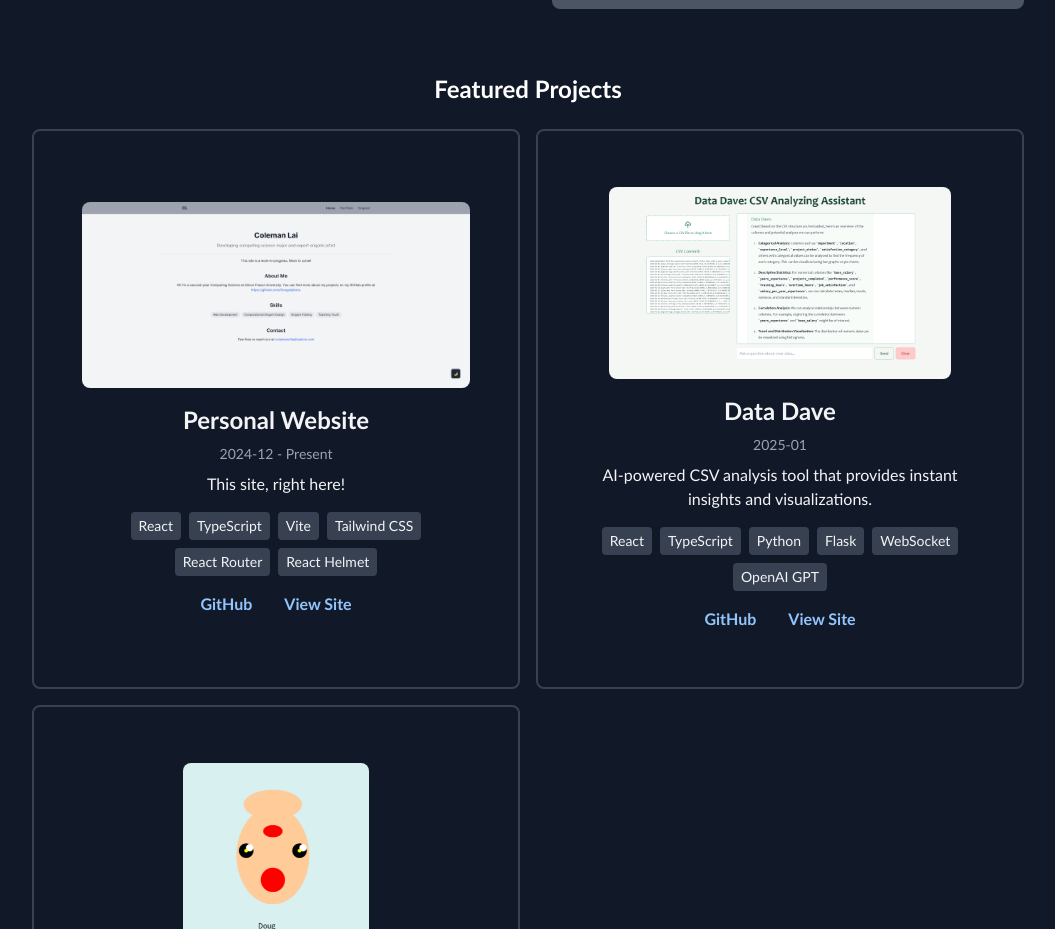
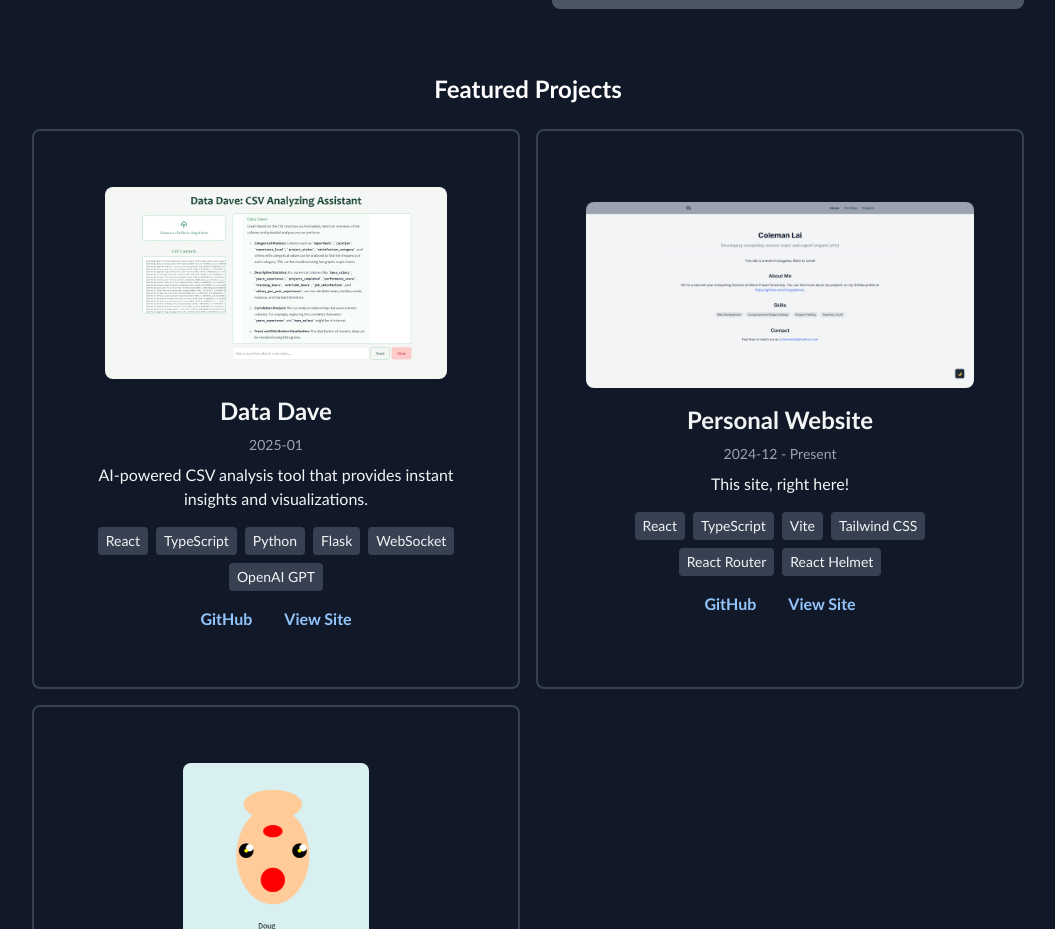
Before and after one commit to Googolplexic/personal-website, a React (Vite) app: page / in a window 1280 px wide. Shown: the part 835-1764 px from the top of the page, without its empty margins (112-1167 px from the left). Built offline with nearby package versions, Linux system fonts and the light colour scheme.

Commit message:
Search/Filter/Sort projects

```diff
--- a/src/assets/projects/data-dave/description.md
+++ b/src/assets/projects/data-dave/description.md
@@ -23,6 +23,10 @@ githubUrl: https://github.com/IsithaT/DataDave
 liveUrl: https://datadave.colemanlai.com
 startDate: 2025-01
 endDate: 2025-01
+tags:
+- hackathon
+- ai
+- data-analysis
 ---
 
 ## AI-powered CSV analysis tool for instant insights
--- a/src/components/FeaturedProjects.tsx
+++ /dev/null
@@ -1,35 +0,0 @@
-import { Project } from './Project';
-import projects from '../assets/projects';
-
-interface FeaturedProjectsProps {
-    featuredSlugs: string[];
-    title?: string;
-    basePath?: string;
-}
-
-export function FeaturedProjects({
-    featuredSlugs,
-    title,
-    basePath = '/portfolio'
-}: FeaturedProjectsProps) {
-    const featuredProjects = projects.filter(project =>
-        featuredSlugs.includes(project.slug)
-    );
-
-    return (
-        <section id="featured-projects" className="mb-12">
-            {title && (
-                <h2 className="text-2xl font-semibold mb-6 dark:text-white">{title}</h2>
-            )}
-            <div className="grid grid-cols-1 md:grid-cols-2 gap-4">
-                {featuredProjects.map((project) => (
-                    <Project
-                        key={project.slug}
-                        {...project}
-                        basePath={basePath}
-                    />
-                ))}
-            </div>
-        </section>
-    );
-}
--- a/src/components/ProjectGrid.tsx
+++ b/src/components/ProjectGrid.tsx
@@ -1,34 +1,156 @@
 import { Project } from "./Project";
 import projects from "../assets/projects";
+import { useState, useMemo } from 'react';
+
+type SortOption = 'date-desc' | 'date-asc' | 'title-asc' | 'title-desc' | 'tech-count';
 
 interface ProjectGridProps {
     projectList?: typeof projects;
     title?: string;
     className?: string;
     featuredSlugs?: string[];
+    hideControls?: boolean;
 }
 
 export function ProjectGrid({
     projectList,
     featuredSlugs,
     title,
-    className = ""
+    className = "",
+    hideControls = false
 }: ProjectGridProps) {
-    const displayProjects = featuredSlugs
-        ? projects.filter(project => featuredSlugs.includes(project.slug))
-        : (projectList || projects);
+    const [searchTerm, setSearchTerm] = useState('');
+    const [selectedTech, setSelectedTech] = useState<string>('');
+    const [selectedTag, setSelectedTag] = useState<string>('');
+    const [sortBy, setSortBy] = useState<SortOption>('date-desc');
+
+    // Get all unique technologies and tags from projects
+    const { allTechnologies, allTags } = useMemo(() => {
+        const techSet = new Set<string>();
+        const tagSet = new Set<string>();
+        projects.forEach(project => {
+            project.technologies?.forEach(tech => techSet.add(tech));
+            project.tags?.forEach(tag => tagSet.add(tag));
+        });
+        return {
+            allTechnologies: Array.from(techSet).sort(),
+            allTags: Array.from(tagSet).sort()
+        };
+    }, []);
+
+    const sortedAndFilteredProjects = useMemo(() => {
+        const baseProjects = featuredSlugs
+            ? projects.filter(project => featuredSlugs.includes(project.slug))
+            : (projectList || projects);
+
+        const searchLower = searchTerm.toLowerCase();
+
+        // Filter projects
+        const filtered = baseProjects.filter(project => {
+            const matchesTech = selectedTech === '' || project.technologies?.includes(selectedTech);
+            const matchesTag = selectedTag === '' || project.tags?.includes(selectedTag);
+            const matchesSearch = searchTerm === '' ||
+                project.title.toLowerCase().includes(searchLower) ||
+                project.summary.toLowerCase().includes(searchLower);
+
+            return matchesTech && matchesTag && matchesSearch;
+        });
+
+        // Sort projects with combined criteria
+        return filtered.sort((a, b) => {
+            // First priority: title matches if there's a search term
+            if (searchTerm) {
+                const aTitle = a.title.toLowerCase().includes(searchLower);
+                const bTitle = b.title.toLowerCase().includes(searchLower);
+                if (aTitle !== bTitle) {
+                    return aTitle ? -1 : 1;
+                }
+            }
+
+            // Second priority: selected sort option
+            switch (sortBy) {
+                case 'date-desc':
+                    return new Date(b.startDate).getTime() - new Date(a.startDate).getTime();
+                case 'date-asc':
+                    return new Date(a.startDate).getTime() - new Date(b.startDate).getTime();
+                case 'title-asc':
+                    return a.title.localeCompare(b.title);
+                case 'title-desc':
+                    return b.title.localeCompare(a.title);
+                case 'tech-count':
+                    return (b.technologies?.length || 0) - (a.technologies?.length || 0);
+                default:
+                    return 0;
+            }
+        });
+    }, [projectList, featuredSlugs, searchTerm, selectedTech, selectedTag, sortBy]);
 
     return (
         <section className={`mb-12 ${className}`}>
             {title && <h2 className="text-2xl font-semibold mb-6 dark:text-white">{title}</h2>}
+
+            {!hideControls && (
+                <div className="mb-6 flex flex-col sm:flex-row gap-4">
+                    <div className="flex-grow flex flex-col sm:flex-row gap-4">
+                        <input
+                            type="text"
+                            placeholder="Search projects..."
+                            value={searchTerm}
+                            onChange={(e) => setSearchTerm(e.target.value)}
+                            className="px-4 py-2 rounded-lg border dark:border-gray-700 dark:bg-gray-800 dark:text-white flex-grow"
+                        />
+                        <select
+                            aria-label="Filter projects by technology"
+                            value={selectedTech}
+                            onChange={(e) => setSelectedTech(e.target.value)}
+                            className="px-4 py-2 rounded-lg border dark:border-gray-700 dark:bg-gray-800 dark:text-white"
+                        >
+                            <option value="">All Technologies</option>
+                            {allTechnologies.map(tech => (
+                                <option key={tech} value={tech}>{tech}</option>
+                            ))}
+                        </select>
+                        <select
+                            aria-label="Filter projects by tag"
+                            value={selectedTag}
+                            onChange={(e) => setSelectedTag(e.target.value)}
+                            className="px-4 py-2 rounded-lg border dark:border-gray-700 dark:bg-gray-800 dark:text-white"
+                        >
+                            <option value="">All Tags</option>
+                            {allTags.map(tag => (
+                                <option key={tag} value={tag}>{tag}</option>
+                            ))}
+                        </select>
+                        <select
+                            aria-label="Sort projects"
+                            value={sortBy}
+                            onChange={(e) => setSortBy(e.target.value as SortOption)}
+                            className="px-4 py-2 rounded-lg border dark:border-gray-700 dark:bg-gray-800 dark:text-white min-w-[140px]"
+                        >
+                            <option value="date-desc">Newest First</option>
+                            <option value="date-asc">Oldest First</option>
+                            <option value="title-asc">Title A-Z</option>
+                            <option value="title-desc">Title Z-A</option>
+                            <option value="tech-count">Most Technologies</option>
+                        </select>
+                    </div>
+                </div>
+            )}
+
             <div className="grid grid-cols-1 md:grid-cols-2 gap-4">
-                {displayProjects.map((project) => (
+                {sortedAndFilteredProjects.map((project) => (
                     <Project
                         key={project.slug}
                         {...project}
                     />
                 ))}
             </div>
+
+            {sortedAndFilteredProjects.length === 0 && (
+                <p className="text-center text-gray-600 dark:text-gray-400 mt-8">
+                    No projects found matching your criteria.
+                </p>
+            )}
         </section>
     );
 }
--- a/src/pages/Home.tsx
+++ b/src/pages/Home.tsx
@@ -39,6 +39,7 @@ export function Home() {
                     <ProjectGrid
                         featuredSlugs={featuredSlugs}
                         title="Featured Projects"
+                        hideControls
                     />
                 </section>
             </div>
--- a/src/pages/Origami.tsx
+++ b/src/pages/Origami.tsx
@@ -62,6 +62,7 @@ export function Origami() {
                             <ProjectGrid
                                 featuredSlugs={origamiProjects}
                                 title="Origami Software"
+                                hideControls
                             />
                         </div>
                     </section>
--- a/src/types.ts
+++ b/src/types.ts
@@ -15,4 +15,5 @@ export type ProjectProps = {
     slug: string; // Extract folder name as slug
     SEOdescription?: string;  // SEO description
     keywords?: string[];   // SEO keywords as array
+    tags?: string[];  // Add this new field
 }
```
